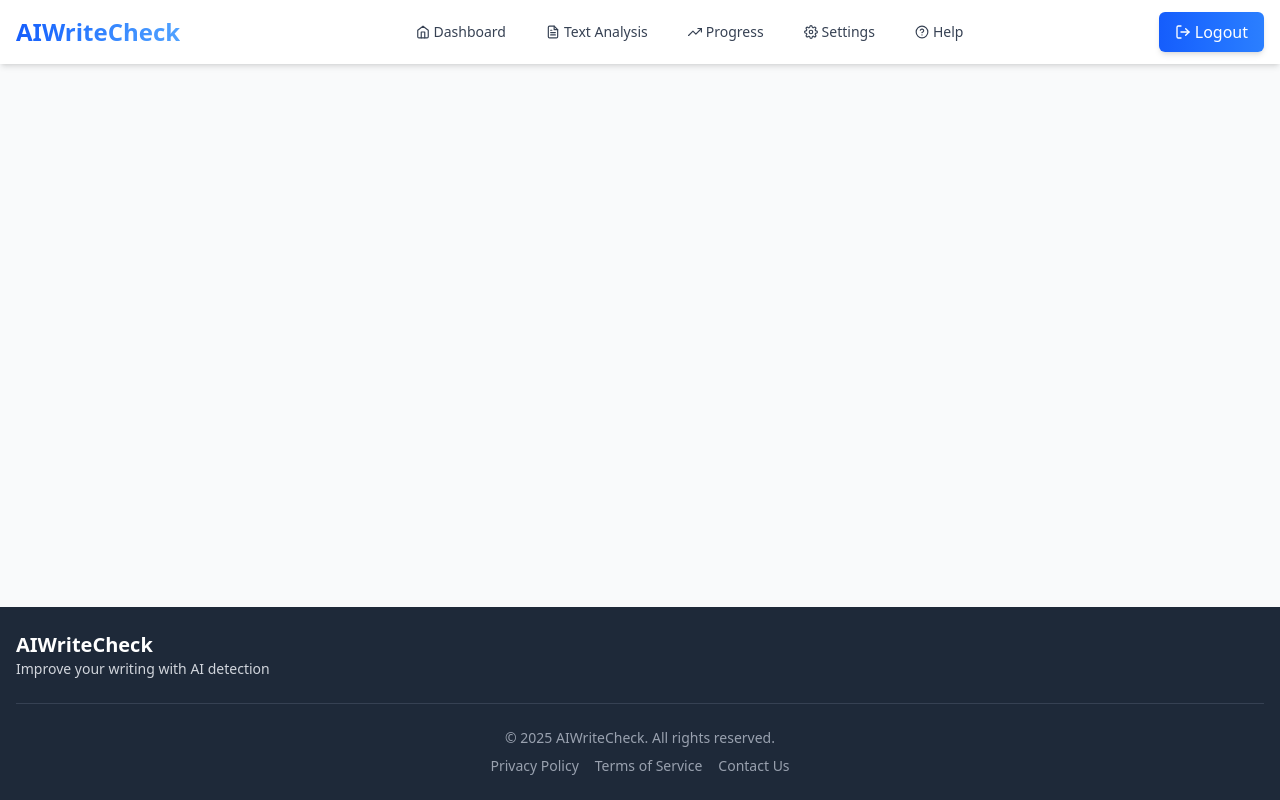
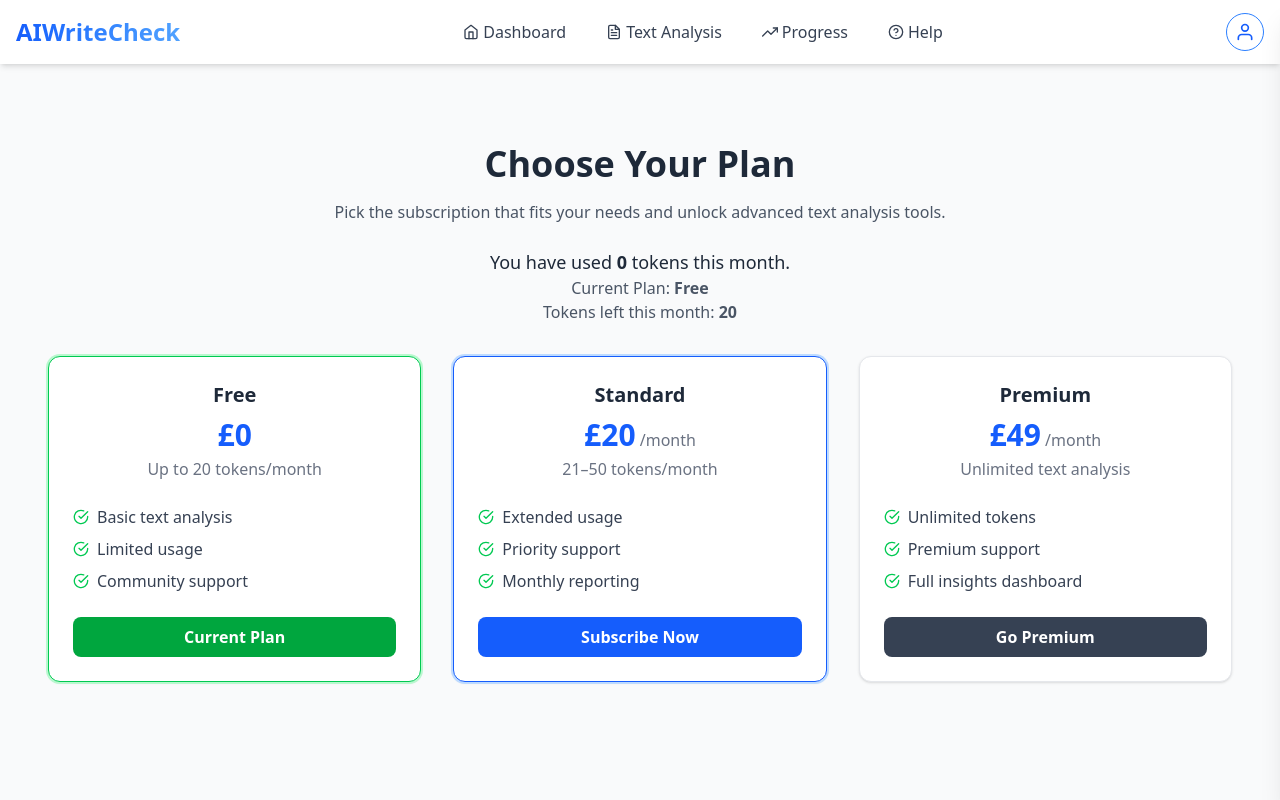
Before and after one commit to EugeniaBD/AIWriteCheck, a React (Vite) app: page /subscription in a window 1280 px wide. Shown: the top 800 px of the page. Built offline with nearby package versions, Linux system fonts and the light colour scheme; no server answers; the database is empty; sample sign-in values are in the browser's storage.

Commit message:
improve header, login, account seetings

```diff
--- a/src/App.jsx
+++ b/src/App.jsx
@@ -17,6 +17,7 @@ import Header from './components/Header';
 import Footer from './components/Footer';
 import Help from './pages/Help';
 import AnalysisView from './pages/AnalysisView';
+import Subscription from './pages/Subscription';
 
 // Protected route component
 const ProtectedRoute = ({ children }) => {
@@ -140,6 +141,15 @@ function AppContent() {
             </AdminRoute>
           }
         />
+      <Route
+        path="/subscription"
+        element={
+          <ProtectedRoute>
+            <Subscription />
+          </ProtectedRoute>
+        }
+      />
+
       </Routes>
     </Layout>
   );
--- a/src/components/Header.jsx
+++ b/src/components/Header.jsx
@@ -1,4 +1,4 @@
-import React, { useState } from "react";
+import React, { useState, useEffect } from "react";
 import { Link, useLocation, useNavigate } from "react-router-dom";
 import { useAuth } from "../contexts/AuthContext";
 import {
@@ -11,13 +11,23 @@ import {
   FiHelpCircle,
   FiShield,
   FiLogOut,
+  FiUser,
+  FiChevronRight,
+  FiCamera,
 } from "react-icons/fi";
 
 function Header() {
   const [isMenuOpen, setIsMenuOpen] = useState(false);
+  const [isAccountPanelOpen, setIsAccountPanelOpen] = useState(false);
+  const [profileImage, setProfileImage] = useState(null);
   const { currentUser, logout, isAdmin } = useAuth();
   const location = useLocation();
   const navigate = useNavigate();
+
+  useEffect(() => {
+    const storedImage = localStorage.getItem("profileImage");
+    if (storedImage) setProfileImage(storedImage);
+  }, []);
 
   const handleLogout = async () => {
     try {
@@ -28,21 +38,31 @@ function Header() {
     }
   };
 
-  const isActive = (path) => {
-    return location.pathname === path
+  const handleImageUpload = (e) => {
+    const file = e.target.files[0];
+    if (file && file.type.startsWith("image/")) {
+      const reader = new FileReader();
+      reader.onloadend = () => {
+        setProfileImage(reader.result);
+        localStorage.setItem("profileImage", reader.result);
+      };
+      reader.readAsDataURL(file);
+    }
+  };
+
+  const isActive = (path) =>
+    location.pathname === path
       ? "text-blue-600 font-bold"
       : "text-gray-700 hover:text-blue-500";
-  };
 
-  // Mobile navigation active style
-  const isMobileActive = (path) => {
-    return location.pathname === path
+  const isMobileActive = (path) =>
+    location.pathname === path
       ? "bg-blue-600 text-white font-bold shadow-lg"
       : "text-white bg-blue-800 bg-opacity-70 hover:bg-blue-700";
-  };
 
   return (
-    <header className="bg-white shadow-md">
+    <>
+      <header className="bg-white shadow-md relative z-40">
         <div className="container mx-auto px-4">
           <div className="flex items-center justify-between h-16">
             <div className="flex items-center">
@@ -57,176 +77,146 @@ function Header() {
             </div>
 
             {currentUser && (
-            <>
-              <div className="hidden md:block">
-                <div className="ml-10 flex items-center space-x-4">
-                  <Link
-                    to="/dashboard"
-                    className={`${isActive(
-                      "/dashboard"
-                    )} px-3 py-2 rounded-md text-sm font-medium flex items-center`}
-                  >
+              <div className="hidden md:flex items-center space-x-4">
+                <Link to="/dashboard" className={`${isActive("/dashboard")} px-3 py-2 flex items-center`}>
                   <FiHome className="mr-1" /> Dashboard
                 </Link>
-                  <Link
-                    to="/analysis"
-                    className={`${isActive(
-                      "/analysis"
-                    )} px-3 py-2 rounded-md text-sm font-medium flex items-center`}
-                  >
+                <Link to="/analysis" className={`${isActive("/analysis")} px-3 py-2 flex items-center`}>
                   <FiFileText className="mr-1" /> Text Analysis
                 </Link>
-                  <Link
-                    to="/progress"
-                    className={`${isActive(
-                      "/progress"
-                    )} px-3 py-2 rounded-md text-sm font-medium flex items-center`}
-                  >
+                <Link to="/progress" className={`${isActive("/progress")} px-3 py-2 flex items-center`}>
                   <FiTrendingUp className="mr-1" /> Progress
                 </Link>
-                  <Link
-                    to="/settings"
-                    className={`${isActive(
-                      "/settings"
-                    )} px-3 py-2 rounded-md text-sm font-medium flex items-center`}
-                  >
-                    <FiSettings className="mr-1" /> Settings
-                  </Link>
-                  <Link
-                    to="/help"
-                    className={`${isActive(
-                      "/help"
-                    )} px-3 py-2 rounded-md text-sm font-medium flex items-center`}
-                  >
+                <Link to="/help" className={`${isActive("/help")} px-3 py-2 flex items-center`}>
                   <FiHelpCircle className="mr-1" /> Help
                 </Link>
-                  {isAdmin && (
-                    <Link
-                      to="/admin"
-                      className={`${isActive(
-                        "/admin"
-                      )} px-3 py-2 rounded-md text-sm font-medium text-red-600 hover:text-red-500 flex items-center`}
+              </div>
+            )}
+
+            <div className="hidden md:flex items-center space-x-3">
+              {currentUser && (
+                <button
+                  onClick={() => setIsAccountPanelOpen(true)}
+                  className="p-2 rounded-full border border-blue-500 text-blue-600 hover:bg-blue-50 focus:outline-none"
                 >
-                      <FiShield className="mr-1" /> Admin
-                    </Link>
+                  <FiUser className="text-xl" />
+                </button>
               )}
             </div>
-              </div>
-
-              <div className="hidden md:block">
-                <button
-                  onClick={handleLogout}
-                  className="px-4 py-2 rounded-md bg-gradient-to-r from-blue-600 to-blue-500 text-white hover:from-blue-700 hover:to-blue-600 focus:outline-none focus:ring-2 focus:ring-blue-500 transition duration-150 ease-in-out shadow-md flex items-center"
-                >
-                  <FiLogOut className="mr-1" /> Logout
-                </button>
-              </div>
-            </>
-          )}
 
             <div className="md:hidden flex items-center">
               {currentUser && (
                 <button
                   onClick={() => setIsMenuOpen(!isMenuOpen)}
-                className="inline-flex items-center justify-center p-2 rounded-md text-white bg-gradient-to-r from-blue-600 to-blue-500 hover:from-blue-700 hover:to-blue-600 focus:outline-none focus:ring-2 focus:ring-inset focus:ring-blue-500 shadow-md"
-                aria-expanded={isMenuOpen}
-                aria-label="Toggle navigation menu"
+                  className="inline-flex items-center justify-center p-2 rounded-md text-white bg-blue-600 hover:bg-blue-700 shadow"
                 >
-                <span className="sr-only">Open main menu</span>
-                {!isMenuOpen ? (
-                  <FiMenu className="text-xl" />
-                ) : (
-                  <FiX className="text-xl" />
-                )}
+                  {!isMenuOpen ? <FiMenu /> : <FiX />}
                 </button>
               )}
             </div>
           </div>
         </div>
+      </header>
 
-      {/* Full-screen Mobile menu with animation */}
+      {/* Mobile Menu */}
       {isMenuOpen && currentUser && (
-        <div className="md:hidden fixed inset-0 z-50 bg-gradient-to-br from-blue-900 to-blue-700">
+        <div className="md:hidden fixed inset-0 z-30 bg-gradient-to-br from-blue-900 to-blue-700">
           <div className="flex justify-end p-4">
             <button
               onClick={() => setIsMenuOpen(false)}
-              className="inline-flex items-center justify-center p-3 rounded-full text-white bg-blue-600 hover:bg-blue-500 focus:outline-none focus:ring-2 focus:ring-white shadow-lg"
-              aria-label="Close navigation menu"
+              className="p-3 rounded-full text-white bg-blue-600 hover:bg-blue-500"
             >
-              <FiX className="text-xl" />
+              <FiX />
             </button>
           </div>
-
           <div className="flex flex-col items-center justify-center h-full -mt-20">
             <div className="w-4/5 max-w-sm space-y-4">
-              <Link
-                to="/dashboard"
-                className={`${isMobileActive(
-                  "/dashboard"
-                )}  px-6 py-4 rounded-xl text-center text-lg font-medium transition duration-150 ease-in-out flex items-center justify-center`}
-                onClick={() => setIsMenuOpen(false)}
-              >
-                <FiHome className="mr-2 text-xl" /> Dashboard
+              <Link to="/dashboard" onClick={() => setIsMenuOpen(false)} className={`${isMobileActive("/dashboard")} px-6 py-4 rounded-xl flex items-center justify-center`}>
+                <FiHome className="mr-2" /> Dashboard
               </Link>
-              <Link
-                to="/analysis"
-                className={`${isMobileActive(
-                  "/analysis"
-                )} px-6 py-4 rounded-xl text-center text-lg font-medium transition duration-150 ease-in-out flex items-center justify-center`}
-                onClick={() => setIsMenuOpen(false)}
-              >
-                <FiFileText className="mr-2 text-xl" /> Text Analysis
+              <Link to="/analysis" onClick={() => setIsMenuOpen(false)} className={`${isMobileActive("/analysis")} px-6 py-4 rounded-xl flex items-center justify-center`}>
+                <FiFileText className="mr-2" /> Text Analysis
               </Link>
-              <Link
-                to="/progress"
-                className={`${isMobileActive(
-                  "/progress"
-                )}  px-6 py-4 rounded-xl text-center text-lg font-medium transition duration-150 ease-in-out flex items-center justify-center`}
-                onClick={() => setIsMenuOpen(false)}
-              >
-                <FiTrendingUp className="mr-2 text-xl" /> Progress
+              <Link to="/progress" onClick={() => setIsMenuOpen(false)} className={`${isMobileActive("/progress")} px-6 py-4 rounded-xl flex items-center justify-center`}>
+                <FiTrendingUp className="mr-2" /> Progress
               </Link>
-              <Link
-                to="/settings"
-                className={`${isMobileActive(
-                  "/settings"
-                )}  px-6 py-4 rounded-xl text-center text-lg font-medium transition duration-150 ease-in-out flex items-center justify-center`}
-                onClick={() => setIsMenuOpen(false)}
-              >
-                <FiSettings className="mr-2 text-xl" /> Settings
+              <Link to="/help" onClick={() => setIsMenuOpen(false)} className={`${isMobileActive("/help")} px-6 py-4 rounded-xl flex items-center justify-center`}>
+                <FiHelpCircle className="mr-2" /> Help
               </Link>
-              <Link
-                to="/help"
-                className={`${isMobileActive(
-                  "/help"
-                )}  px-6 py-4 rounded-xl text-center text-lg font-medium transition duration-150 ease-in-out flex items-center justify-center`}
-                onClick={() => setIsMenuOpen(false)}
-              >
-                <FiHelpCircle className="mr-2 text-xl" /> Help
-              </Link>
-              {isAdmin && (
-                <Link
-                  to="/admin"
-                  className=" px-6 py-4 rounded-xl text-center text-lg font-medium bg-gradient-to-r from-red-600 to-red-500 text-white hover:from-red-700 hover:to-red-600 transition duration-150 ease-in-out shadow-lg flex items-center justify-center"
-                  onClick={() => setIsMenuOpen(false)}
-                >
-                  <FiShield className="mr-2 text-xl" /> Admin
-                </Link>
-              )}
-              <button
-                onClick={() => {
-                  handleLogout();
-                  setIsMenuOpen(false);
-                }}
-                className="w-full mt-8 px-6 py-4 rounded-xl text-center text-lg font-medium text-white bg-gradient-to-r from-blue-500 to-blue-400 hover:from-blue-600 hover:to-blue-500 transition duration-150 ease-in-out shadow-lg flex items-center justify-center"
-              >
-                <FiLogOut className="mr-2 text-xl" /> Logout
-              </button>
             </div>
           </div>
         </div>
       )}
-    </header>
+
+      {/* Account Panel */}
+      <div
+        className={`fixed top-0 right-0 h-full w-80 bg-white border-l z-50 shadow-xl transition-transform duration-300 ${
+          isAccountPanelOpen ? "translate-x-0" : "translate-x-full"
+        }`}
+      >
+        <div className="flex items-center justify-between p-4 border-b">
+          <h2 className="text-lg font-semibold text-gray-800">My Account</h2>
+          <button
+            onClick={() => setIsAccountPanelOpen(false)}
+            className="text-gray-500 hover:text-gray-700"
+          >
+            <FiX />
+          </button>
+        </div>
+        <div className="p-5 space-y-5">
+          {/* Profile Image */}
+          <div className="flex flex-col items-center">
+            <div className="relative">
+              <img
+                src={profileImage || "/default-avatar.png"}
+                alt="Profile"
+                className="w-20 h-20 rounded-full object-cover border"
+              />
+              <label className="absolute bottom-0 right-0 p-1 bg-white rounded-full shadow cursor-pointer">
+                <FiCamera />
+                <input
+                  type="file"
+                  accept="image/*"
+                  onChange={handleImageUpload}
+                  className="hidden"
+                />
+              </label>
+            </div>
+            <p className="text-md font-semibold mt-2">{currentUser?.displayName || "Unnamed"}</p>
+            <p className="text-sm text-gray-500">{currentUser?.email}</p>
+          </div>
+
+          {/* Details */}
+          <div className="space-y-2">
+            <p className="text-sm text-gray-500">User Type</p>
+            <p className="text-md font-medium text-gray-800">
+              {isAdmin ? "Admin" : "User"}
+            </p>
+          </div>
+
+          <Link to="/settings" onClick={() => setIsAccountPanelOpen(false)} className="flex items-center justify-between px-4 py-2 border rounded-md text-blue-600 hover:bg-blue-50">
+            <span>Settings</span> <FiChevronRight />
+          </Link>
+
+          <Link to="/subscription" onClick={() => setIsAccountPanelOpen(false)} className="flex items-center justify-between px-4 py-2 border rounded-md text-blue-600 hover:bg-blue-50">
+            <span>Subscription</span> <FiChevronRight />
+          </Link>
+
+          {isAdmin && (
+            <Link to="/admin" onClick={() => setIsAccountPanelOpen(false)} className="flex items-center justify-between px-4 py-2 border rounded-md text-red-600 hover:bg-red-50">
+              <span>Admin Panel</span> <FiChevronRight />
+            </Link>
+          )}
+
+          <button
+            onClick={handleLogout}
+            className="w-full mt-4 px-4 py-2 bg-red-600 text-white rounded-md hover:bg-red-700 flex items-center justify-center"
+          >
+            <FiLogOut className="mr-2" /> Logout
+          </button>
+        </div>
+      </div>
+    </>
   );
 }
 
--- /dev/null
+++ b/src/pages/Subscription.jsx
@@ -0,0 +1,171 @@
+import React, { useState, useEffect } from "react";
+import { FiCheckCircle } from "react-icons/fi";
+import { collection, getDocs, query, where } from "firebase/firestore";
+import { db } from "../contexts/AuthContext";
+import { useAuth } from "../contexts/AuthContext";
+
+function Subscription() {
+  const { currentUser } = useAuth();
+  const [analysisCount, setAnalysisCount] = useState(0);
+  const [selectedPlan, setSelectedPlan] = useState("Standard");
+  const [confirmation, setConfirmation] = useState("");
+  const [tokensLeft, setTokensLeft] = useState(null);
+
+  const plans = [
+    {
+      name: "Free",
+      price: "£0",
+      description: "Up to 20 tokens/month",
+      range: [0, 20],
+      maxTokens: 20,
+      features: ["Basic text analysis", "Limited usage", "Community support"],
+      button: "Get Started",
+      highlight: false,
+    },
+    {
+      name: "Standard",
+      price: "£20",
+      description: "21–50 tokens/month",
+      range: [21, 50],
+      maxTokens: 50,
+      features: ["Extended usage", "Priority support", "Monthly reporting"],
+      button: "Subscribe Now",
+      highlight: true,
+    },
+    {
+      name: "Premium",
+      price: "£49",
+      description: "Unlimited text analysis",
+      range: [51, Infinity],
+      maxTokens: Infinity,
+      features: ["Unlimited tokens", "Premium support", "Full insights dashboard"],
+      button: "Go Premium",
+      highlight: false,
+    },
+  ];
+
+  useEffect(() => {
+    if (!currentUser) return;
+
+    const fetchAnalysisCount = async () => {
+      try {
+        const now = new Date();
+        const firstDayOfMonth = new Date(now.getFullYear(), now.getMonth(), 1);
+
+        const snapshot = await getDocs(
+          query(collection(db, "submissions"), where("userId", "==", currentUser.uid))
+        );
+
+        const thisMonthDocs = snapshot.docs.filter((doc) => {
+          const createdAt = doc.data().createdAt?.toDate?.();
+          return createdAt && createdAt >= firstDayOfMonth;
+        });
+
+        const count = thisMonthDocs.length;
+
+        console.log("Filtered submissions this month:", thisMonthDocs.map(doc => ({ id: doc.id, createdAt: doc.data().createdAt?.toDate?.() })));
+
+        setAnalysisCount(count);
+
+        const matched = plans.find((p) => count >= p.range[0] && count <= p.range[1]);
+        if (matched) {
+          setSelectedPlan(matched.name);
+          setTokensLeft(
+            matched.maxTokens === Infinity ? "Unlimited" : Math.max(matched.maxTokens - count, 0)
+          );
+        }
+      } catch (err) {
+        console.error("Failed to fetch analysis count:", err);
+      }
+    };
+
+    fetchAnalysisCount();
+  }, [currentUser]);
+
+  const handleSelectPlan = (planName) => {
+    setSelectedPlan(planName);
+    const matched = plans.find((p) => p.name === planName);
+    setTokensLeft(
+      matched.maxTokens === Infinity ? "Unlimited" : Math.max(matched.maxTokens - analysisCount, 0)
+    );
+    setConfirmation(`You've selected the ${planName} plan.`);
+  };
+
+  return (
+    <div className="min-h-screen bg-gray-50 py-12 px-4 sm:px-6 lg:px-8">
+      <div className="max-w-7xl mx-auto text-center">
+        <h2 className="text-4xl font-bold text-gray-800 mb-4">Choose Your Plan</h2>
+        <p className="text-gray-600 mb-6">
+          Pick the subscription that fits your needs and unlock advanced text analysis tools.
+        </p>
+
+        <div className="mb-8">
+          <p className="text-lg text-gray-800">
+            You have used <span className="font-semibold">{analysisCount}</span> tokens this month.
+          </p>
+          <p className="text-gray-600">
+            Current Plan: <span className="font-semibold">{selectedPlan}</span>
+          </p>
+          {tokensLeft !== null && (
+            <p className="text-gray-600">
+              Tokens left this month: <span className="font-semibold">{tokensLeft}</span>
+            </p>
+          )}
+        </div>
+
+        {confirmation && (
+          <div className="mb-6 px-4 py-3 bg-green-100 border border-green-300 rounded text-green-800 font-medium">
+            <FiCheckCircle className="inline mr-2" />
+            {confirmation}
+          </div>
+        )}
+
+        <div className="grid grid-cols-1 md:grid-cols-3 gap-8">
+          {plans.map((plan, index) => (
+            <div
+              key={index}
+              className={`rounded-xl border shadow-sm p-6 bg-white transition transform hover:scale-105 ${
+                selectedPlan === plan.name
+                  ? "border-green-500 ring-2 ring-green-200"
+                  : plan.highlight
+                  ? "border-blue-600 ring-2 ring-blue-200"
+                  : "border-gray-200"
+              }`}
+            >
+              <h3 className="text-xl font-semibold text-gray-800 mb-2">{plan.name}</h3>
+              <p className="text-3xl font-bold text-blue-600">
+                {plan.price}
+                {plan.name !== "Free" && <span className="text-base font-medium text-gray-500"> /month</span>}
+              </p>
+              <p className="mt-1 text-gray-500">{plan.description}</p>
+
+              <ul className="mt-6 space-y-2 text-left">
+                {plan.features.map((feature, i) => (
+                  <li key={i} className="flex items-center text-gray-700">
+                    <FiCheckCircle className="text-green-500 mr-2" />
+                    {feature}
+                  </li>
+                ))}
+              </ul>
+
+              <button
+                onClick={() => handleSelectPlan(plan.name)}
+                className={`mt-6 w-full py-2 px-4 rounded-lg text-white font-semibold ${
+                  selectedPlan === plan.name
+                    ? "bg-green-600 hover:bg-green-700"
+                    : plan.highlight
+                    ? "bg-blue-600 hover:bg-blue-700"
+                    : "bg-gray-700 hover:bg-gray-800"
+                }`}
+              >
+                {selectedPlan === plan.name ? "Current Plan" : plan.button}
+              </button>
+            </div>
+          ))}
+        </div>
+      </div>
+    </div>
+  );
+}
+
+export default Subscription;
```
Lines whose indentation alone changed are shown as unchanged.
